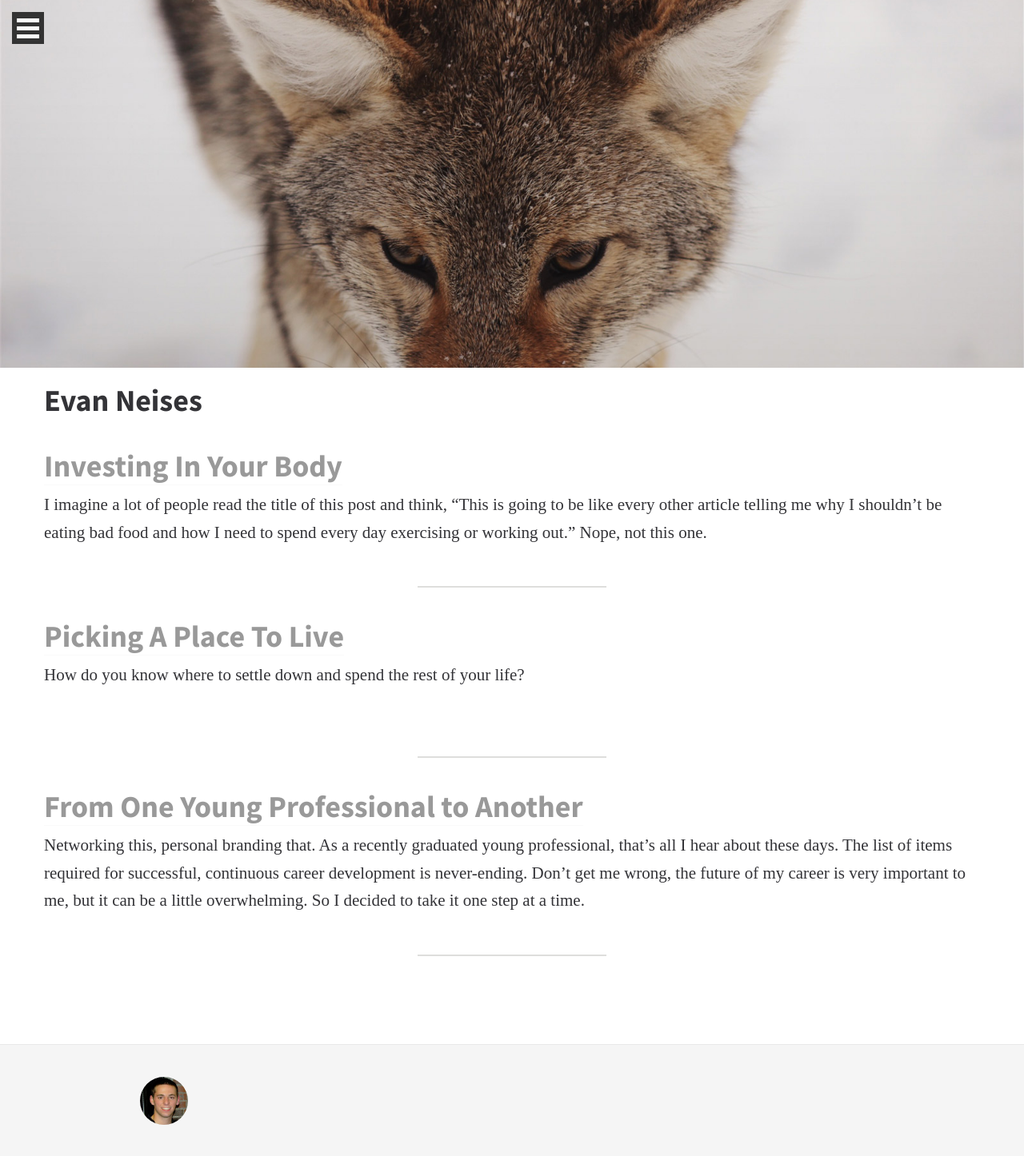
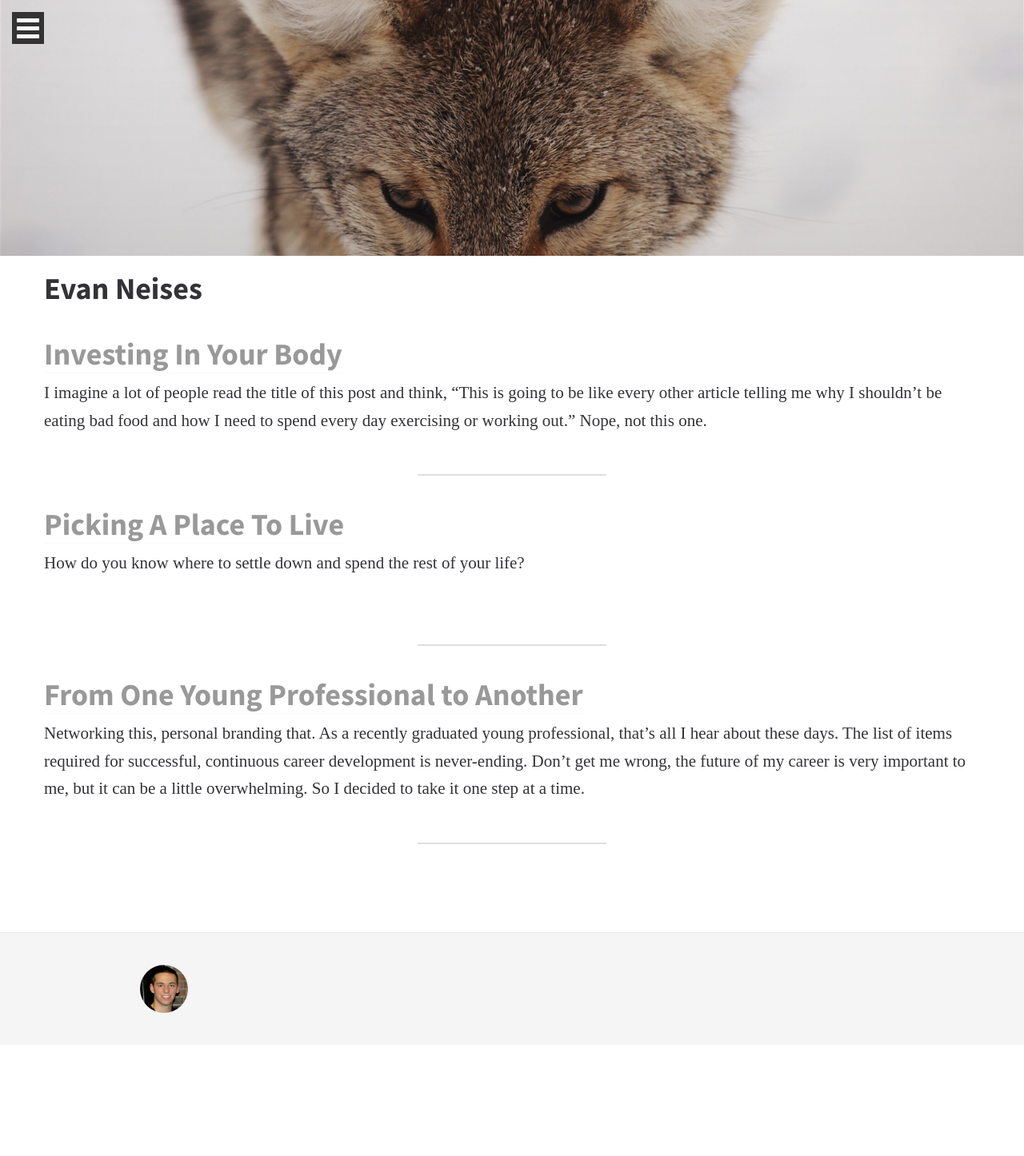
Before and after one commit to EJBlog/EJBlog.github.io, a Jekyll site: the page built from all_posts_evan.html, in a window 1280 px wide. Shown: the whole page at 80% size. Built offline with Jekyll 4.4.1, drawn with Linux system fonts in a browser that asks for light colours; nearby versions of some CDN libraries; some web fonts are replaced.

Commit message:
Made hero header images smaller

```diff
--- a/css/custom.css
+++ b/css/custom.css
@@ -37,19 +37,19 @@
 @media (min-width: 768px) {
   /* line 1, ../sass/partials/_single.sass */
   .hero-image-about {
-    height: 300px;
+    height: 180px;
   }
 }
 @media (min-width: 992px) {
   /* line 1, ../sass/partials/_single.sass */
   .hero-image-about {
-    height: 390px;
+    height: 250px;
   }
 }
 @media (min-width: 1200px) {
   /* line 1, ../sass/partials/_single.sass */
   .hero-image-about {
-    height: 460px;
+    height: 320px;
   }
 }
 /*End about page header image */
@@ -67,19 +67,19 @@
 @media (min-width: 768px) {
   /* line 1, ../sass/partials/_single.sass */
   .hero-image-evan-all-posts {
-    height: 300px;
+    height: 180px;
   }
 }
 @media (min-width: 992px) {
   /* line 1, ../sass/partials/_single.sass */
   .hero-image-evan-all-posts {
-    height: 390px;
+    height: 250px;
   }
 }
 @media (min-width: 1200px) {
   /* line 1, ../sass/partials/_single.sass */
   .hero-image-evan-all-posts {
-    height: 460px;
+    height: 320px;
   }
 }
 /*Start Evan all-posts page header image */
```
